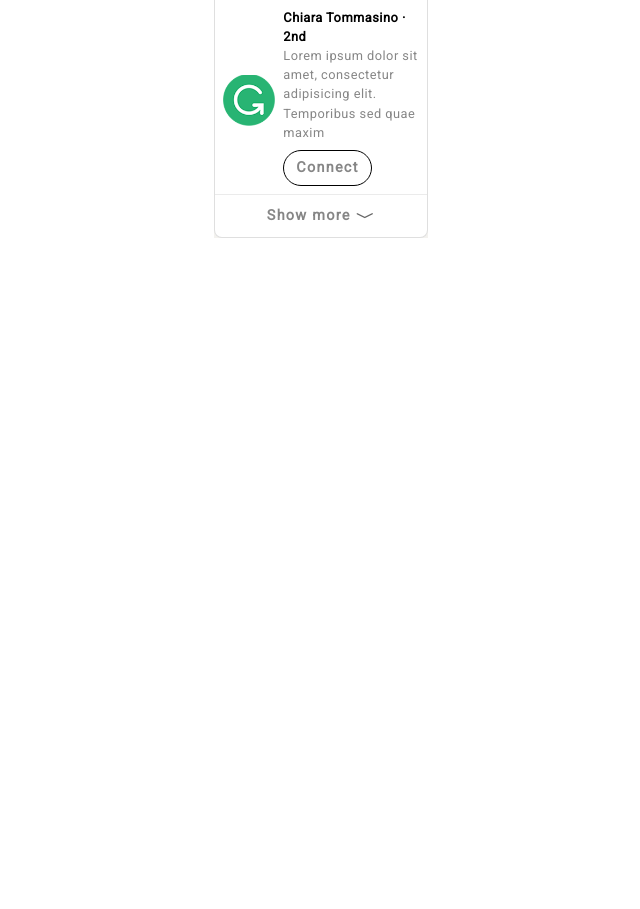
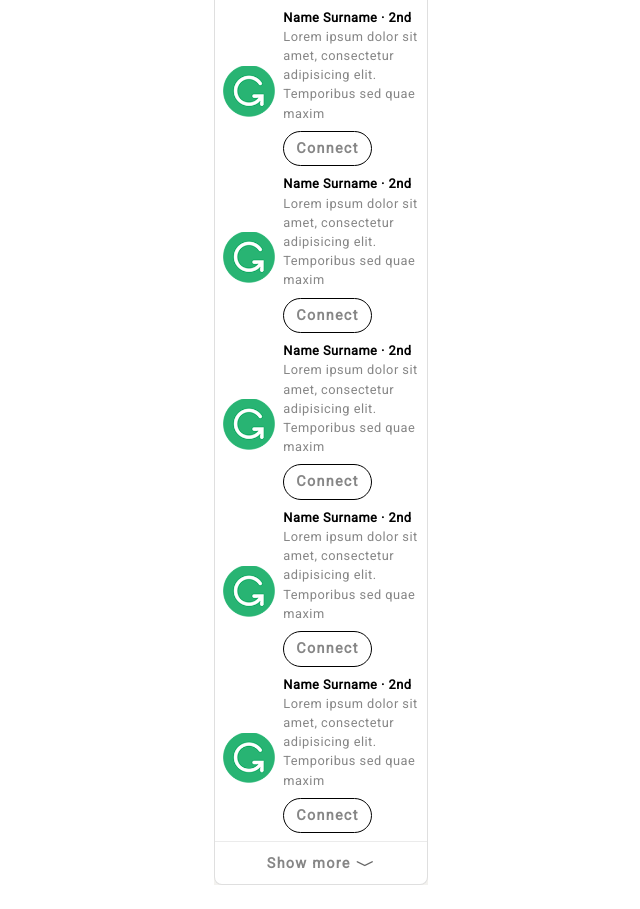
Before and after one commit to Nagaveena007/Linkedin, a React (Create React App) app: page / in a window 1280 px wide. Shown: the part 560-1469 px from the top of the page, without its empty margins (639-1279 px from the left). Before the commit the page ends 822 px from the top, so only its background shows below. Built offline with nearby package versions, Linux system fonts and the light colour scheme.

Commit message:
add other generic profile cards -> sidebarAlsoViewed

```diff
--- a/src/components/Sidebar/AlsoViewed.jsx
+++ b/src/components/Sidebar/AlsoViewed.jsx
@@ -1,5 +1,12 @@
+import { useState, useEffect } from "react";
+
 import { Card, Button } from "react-bootstrap";
+
 const AlsoViewed = () => {
+  const [profiles, setProfiles] = useState({
+      profiles: []
+    });
+
   return (
     <Card id="also-viewed" className="mb-4">
       <Card.Title className="my-3 px-2 pt-2">People also viewed</Card.Title>
@@ -7,7 +14,59 @@ const AlsoViewed = () => {
         <Card.Img src="../images/promoted/grammarly.png" alt="grammarly logo" />
         <Card.Body className="p-0 ml-2">
           <Card.Link href="#">
-            Chiara Tommasino · 2nd
+            Name Surname · 2nd
+            <Card.Text className="d-flex flex-row align-items-center">
+              Lorem ipsum dolor sit amet, consectetur adipisicing elit.
+              Temporibus sed quae maxim
+            </Card.Text>
+          </Card.Link>
+          <Button className="btn-connect my-2">Connect</Button>
+        </Card.Body>
+      </div>
+      <div className="d-flex flex-row align-items-center px-2">
+        <Card.Img src="../images/promoted/grammarly.png" alt="grammarly logo" />
+        <Card.Body className="p-0 ml-2">
+          <Card.Link href="#">
+            Name Surname · 2nd
+            <Card.Text className="d-flex flex-row align-items-center">
+              Lorem ipsum dolor sit amet, consectetur adipisicing elit.
+              Temporibus sed quae maxim
+            </Card.Text>
+          </Card.Link>
+          <Button className="btn-connect my-2">Connect</Button>
+        </Card.Body>
+      </div>
+      <div className="d-flex flex-row align-items-center px-2">
+        <Card.Img src="../images/promoted/grammarly.png" alt="grammarly logo" />
+        <Card.Body className="p-0 ml-2">
+          <Card.Link href="#">
+            Name Surname · 2nd
+            <Card.Text className="d-flex flex-row align-items-center">
+              Lorem ipsum dolor sit amet, consectetur adipisicing elit.
+              Temporibus sed quae maxim
+            </Card.Text>
+          </Card.Link>
+          <Button className="btn-connect my-2">Connect</Button>
+        </Card.Body>
+      </div>
+      <div className="d-flex flex-row align-items-center px-2">
+        <Card.Img src="../images/promoted/grammarly.png" alt="grammarly logo" />
+        <Card.Body className="p-0 ml-2">
+          <Card.Link href="#">
+            Name Surname · 2nd
+            <Card.Text className="d-flex flex-row align-items-center">
+              Lorem ipsum dolor sit amet, consectetur adipisicing elit.
+              Temporibus sed quae maxim
+            </Card.Text>
+          </Card.Link>
+          <Button className="btn-connect my-2">Connect</Button>
+        </Card.Body>
+      </div>
+      <div className="d-flex flex-row align-items-center px-2">
+        <Card.Img src="../images/promoted/grammarly.png" alt="grammarly logo" />
+        <Card.Body className="p-0 ml-2">
+          <Card.Link href="#">
+            Name Surname · 2nd
             <Card.Text className="d-flex flex-row align-items-center">
               Lorem ipsum dolor sit amet, consectetur adipisicing elit.
               Temporibus sed quae maxim
```
